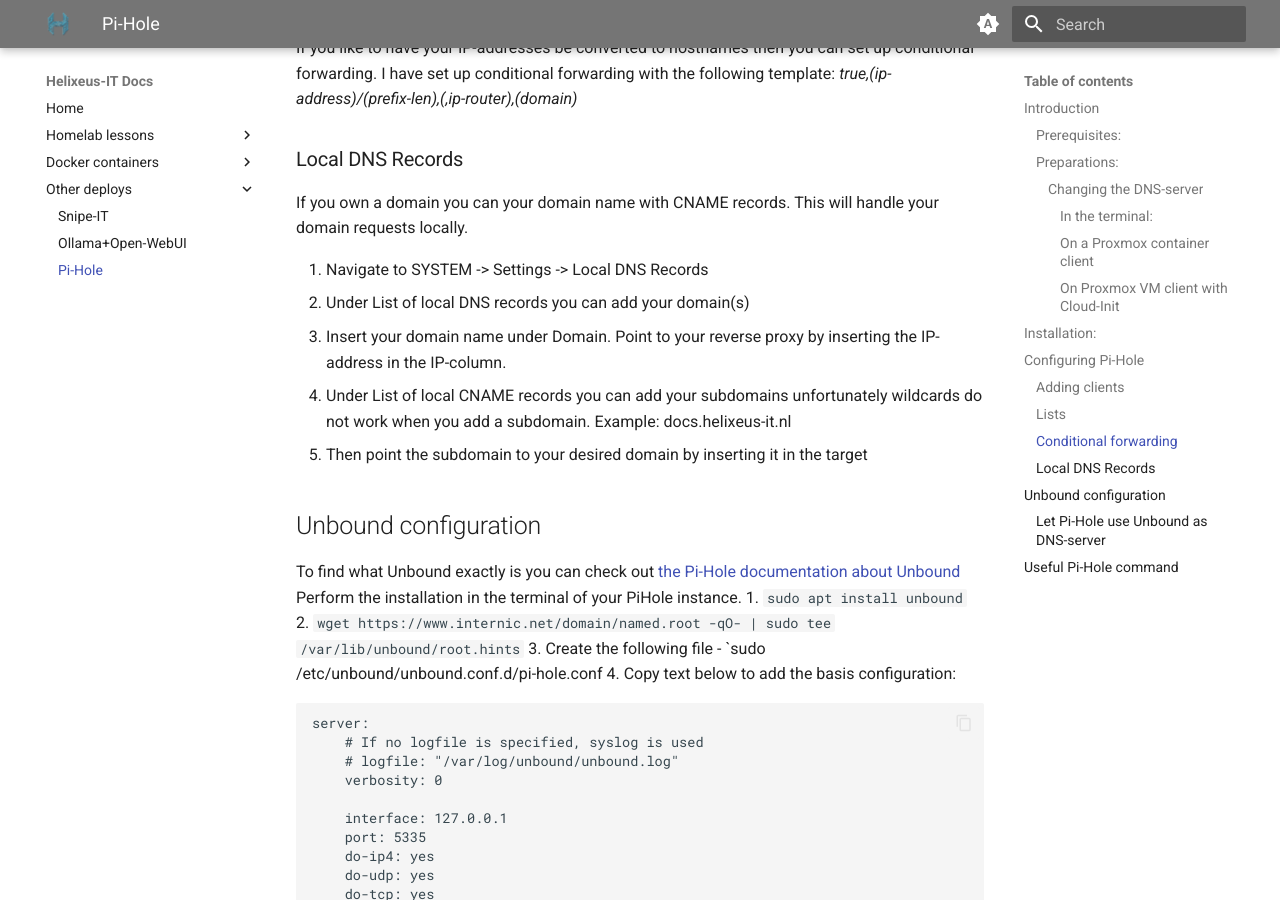
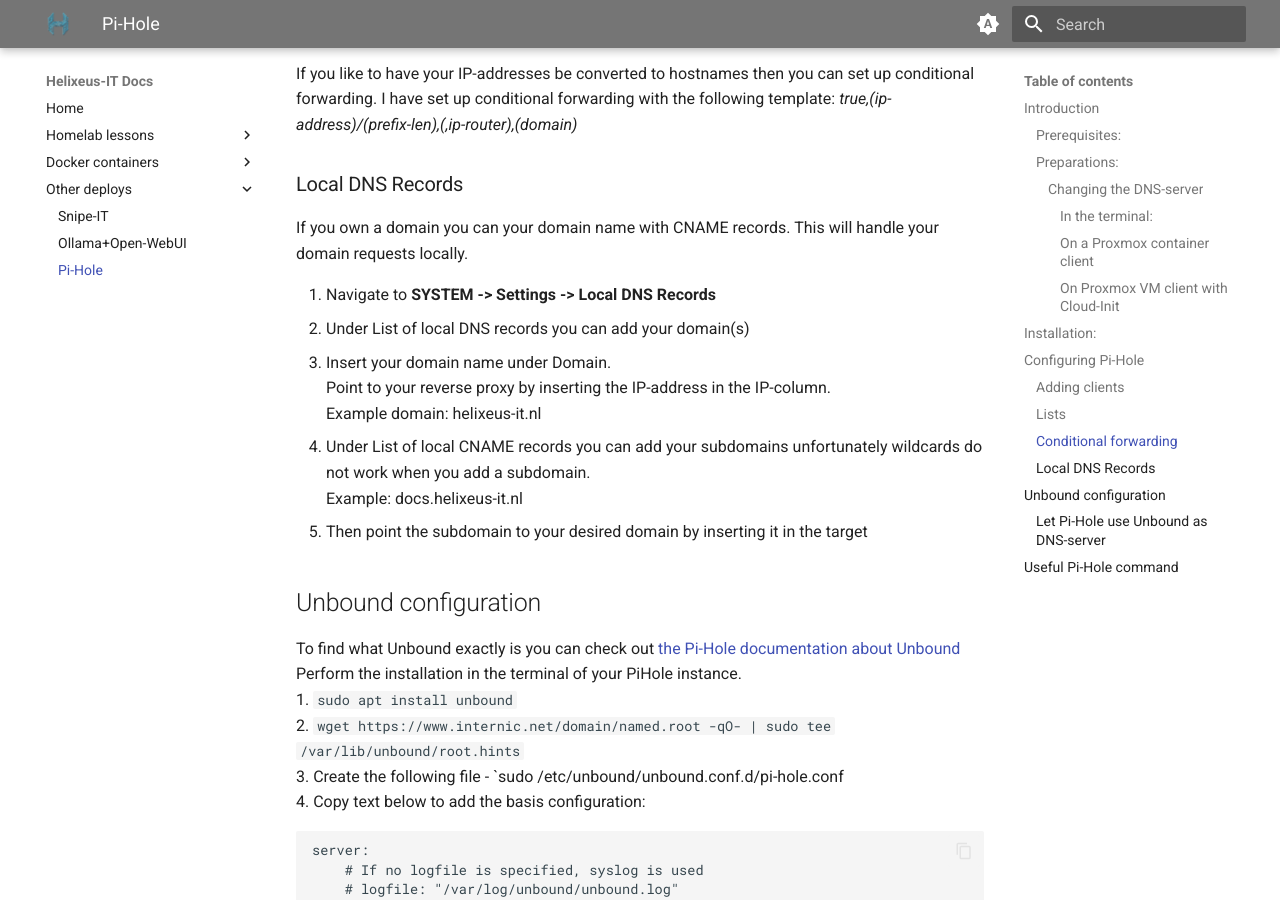
Before and after one commit to JustHelixia/mkdocs, an MkDocs documentation site: the page built from docs/pihole.md, in a window 1280 px wide and 900 px high, scrolled down 2360 px. Built offline with MkDocs 1.6.1 and Material for MkDocs 9.7.7, drawn with Linux system fonts in a browser that asks for light colours; some of the changed text lies outside the part shown.

Commit message:
The last formatting changes in pihole.md

````diff
--- a/docs/pihole.md
+++ b/docs/pihole.md
@@ -51,12 +51,12 @@ Make sure your system is up to date and the needed updates are installed:
 ## Installation:
 
 1. First download and run the installation script:
-   `curl -sSL https://install.pi-hole.net | bash
+   `curl -sSL https://install.pi-hole.net | bash`
 2. Follow the prompts
 3. Log in with the provided URLs and password
 4. Explore Pi-Hole
 5. (Optional) Add your local user to the pihole group:
-   `sudo usermod -aG pihole $USER
+   `sudo usermod -aG pihole $USER`
 
 ## Configuring Pi-Hole
 ### Adding clients
@@ -85,10 +85,11 @@ I have set up conditional forwarding with the following template:
 If you own a domain you can your domain name with CNAME records.
 This will handle your domain requests locally.
 
-1. Navigate to SYSTEM -> Settings -> Local DNS Records
+1. Navigate to **SYSTEM -> Settings -> Local DNS Records**
 2. Under List of local DNS records you can add your domain(s)
 3. Insert your domain name under Domain.
    Point to your reverse proxy by inserting the IP-address in the IP-column.
+   Example domain: helixeus-it.nl
 4. Under List of local CNAME records you can add your subdomains unfortunately wildcards do not work when you add a subdomain.
    Example: docs.helixeus-it.nl
 5. Then point the subdomain to your desired domain by inserting it in the target
@@ -100,6 +101,7 @@ Perform the installation in the terminal of your PiHole instance.
 2. `wget https://www.internic.net/domain/named.root -qO- | sudo tee /var/lib/unbound/root.hints`
 3. Create the following file - `sudo /etc/unbound/unbound.conf.d/pi-hole.conf
 4. Copy text below to add the basis configuration:
+
 ```conf
 server:
     # If no logfile is specified, syslog is used
````
